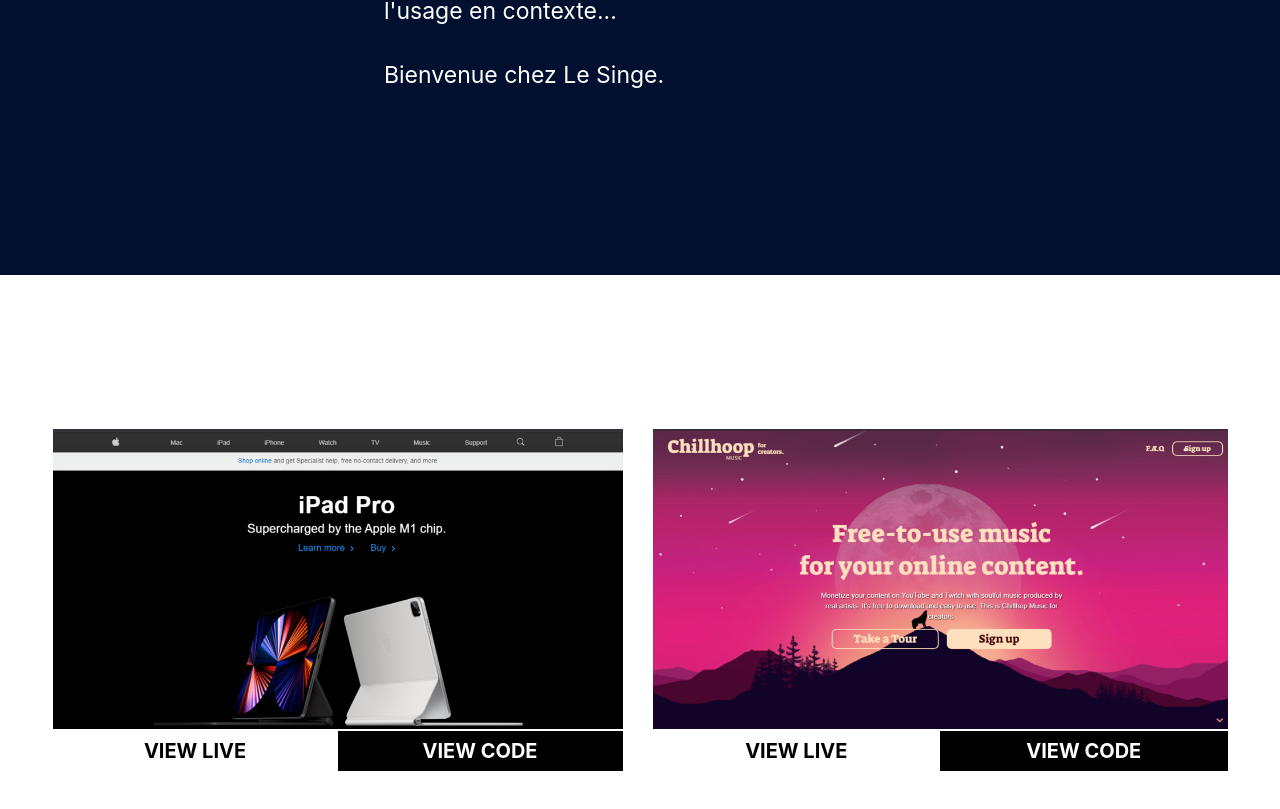
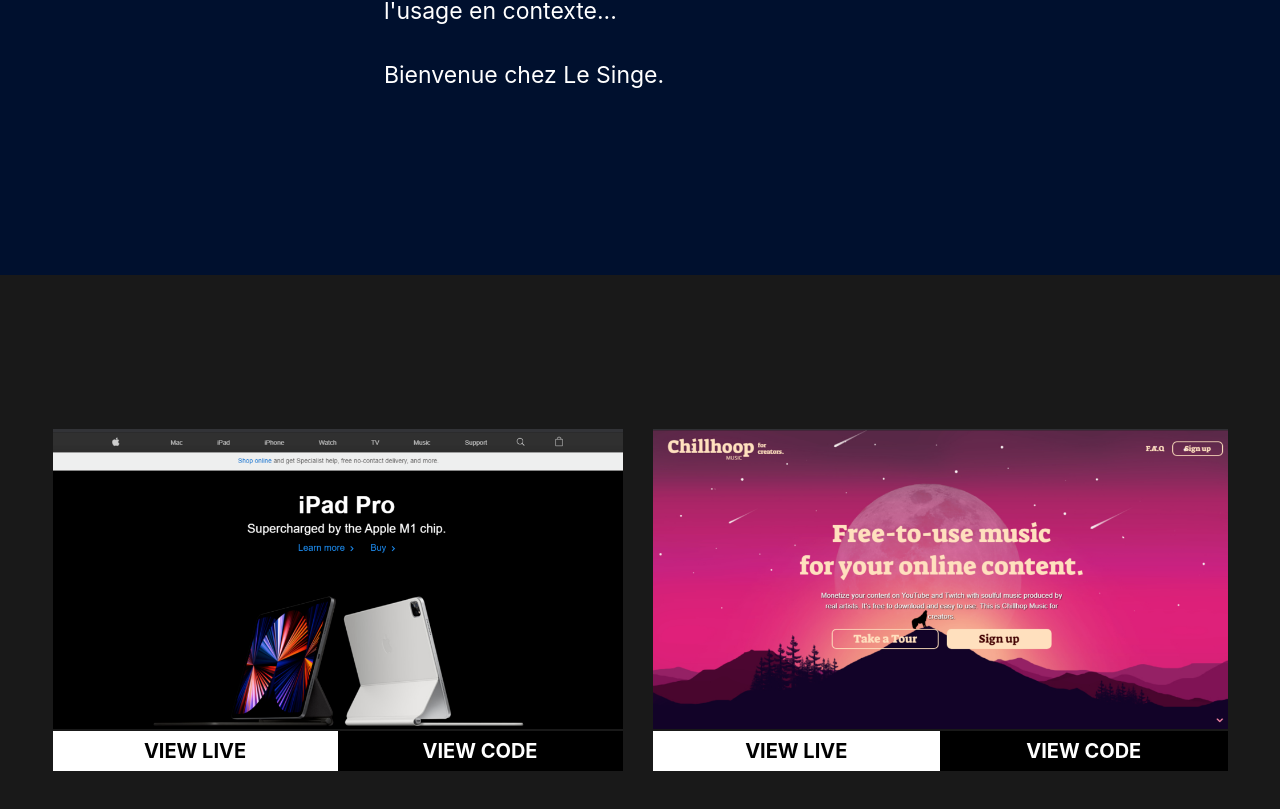
Before and after one commit to joao-alvarenga/portifolio-site-next-js, a Next.js app: page / in a window 1280 px wide. Shown: the part 1385-2194 px from the top of the page. Built offline with nearby package versions, Linux system fonts and the light colour scheme.

Commit message:
add updates

```diff
--- a/styles/Projects.module.css
+++ b/styles/Projects.module.css
@@ -4,6 +4,7 @@
     display: flex;
     align-items: center;
     justify-content: center;
+    background-color: #191919;
 }
 
 .projects__container {
```
